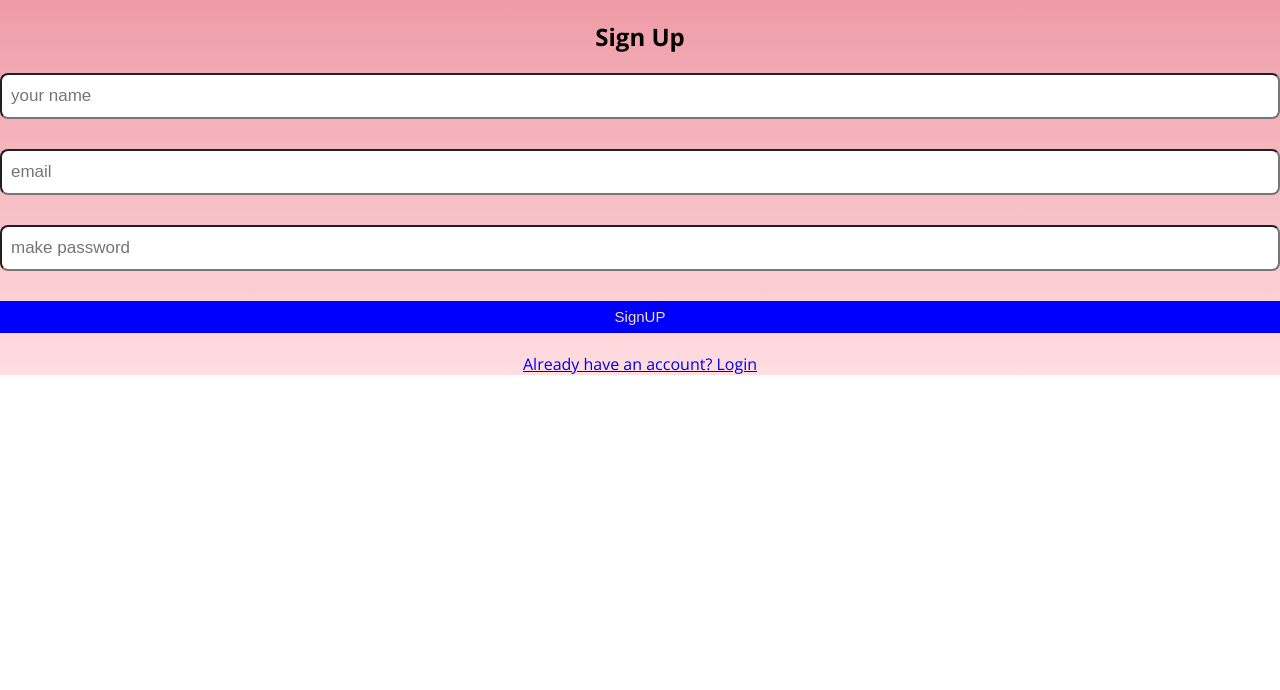
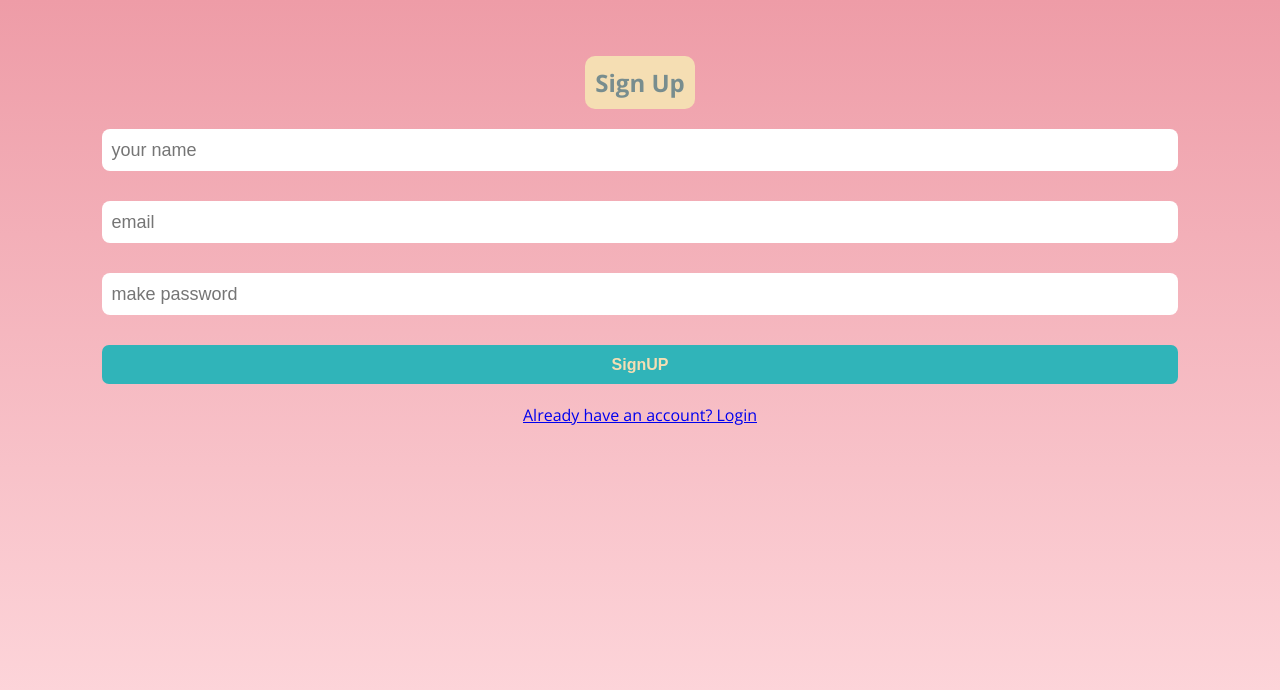
Before and after one commit to vikashmishra1234/Expense-Tracker, a React (Vite) app: page / in a window 1280 px wide. Shown: the top 690 px of the page. Built offline with nearby package versions, Linux system fonts and the light colour scheme; a web font is replaced by a local one.

Commit message:
last commit

```diff
--- a/src/components/Api.jsx
+++ b/src/components/Api.jsx
@@ -92,3 +92,5 @@ export const userLogin = async(data)=>{
         return error.message;
     }
 }
+
+// https://backend-expense-tracker-79np.onrender.com
--- a/src/components/sidebar/Sidebar.jsx
+++ b/src/components/sidebar/Sidebar.jsx
@@ -17,8 +17,8 @@ const Sidebar = () => {
 
       <ul>
         <li><LuLayoutDashboard/> <Link to="/dashboard">Dashboard</Link></li>
-        <li><MdAttachMoney size={20}/> <Link to="/income">income</Link></li>
-        <li><FcMoneyTransfer/> <Link to="/expense">expense</Link></li>
+        <li><MdAttachMoney size={30}/> <Link to="/income">income</Link></li>
+        <li><FcMoneyTransfer size={28}/> <Link to="/expense">expense</Link></li>
       </ul>
         </nav>
     </aside>
--- a/src/components/style/index.css
+++ b/src/components/style/index.css
@@ -2,6 +2,7 @@
 body{
 margin: 0;
 background-image: linear-gradient(#ee9ca7,#ffdde1);
+height: 100vh;
 background-repeat: no-repeat;
 font-family: "Open Sans", sans-serif;
 
--- a/src/components/style/style.css
+++ b/src/components/style/style.css
@@ -51,10 +51,32 @@ li a{
     display: none;
 }
 .form-main{
+    width: 84%;
+    margin: auto;
+    padding-top: 36px;
 
 }
+.form-main .form-container input{
+    font-size: 18px;
+    border: none;
+    outline: none;
+}
+.form-main h2{
+    text-align: center;
+    background: wheat;
+    width: fit-content;
+    margin: 20px auto 20px auto;
+    padding: 10px;
+    border-radius: 10px;
+    color: #788d8e;
+}
 .form-main .form-container button{
-    background-color: blue;
+    background-color: #30b4b9;
+    color: wheat;
+    border-radius: 7px;
+    height: 39px;
+    font-size: 16px;
+    font-weight: bold;
 }
 
 
```
